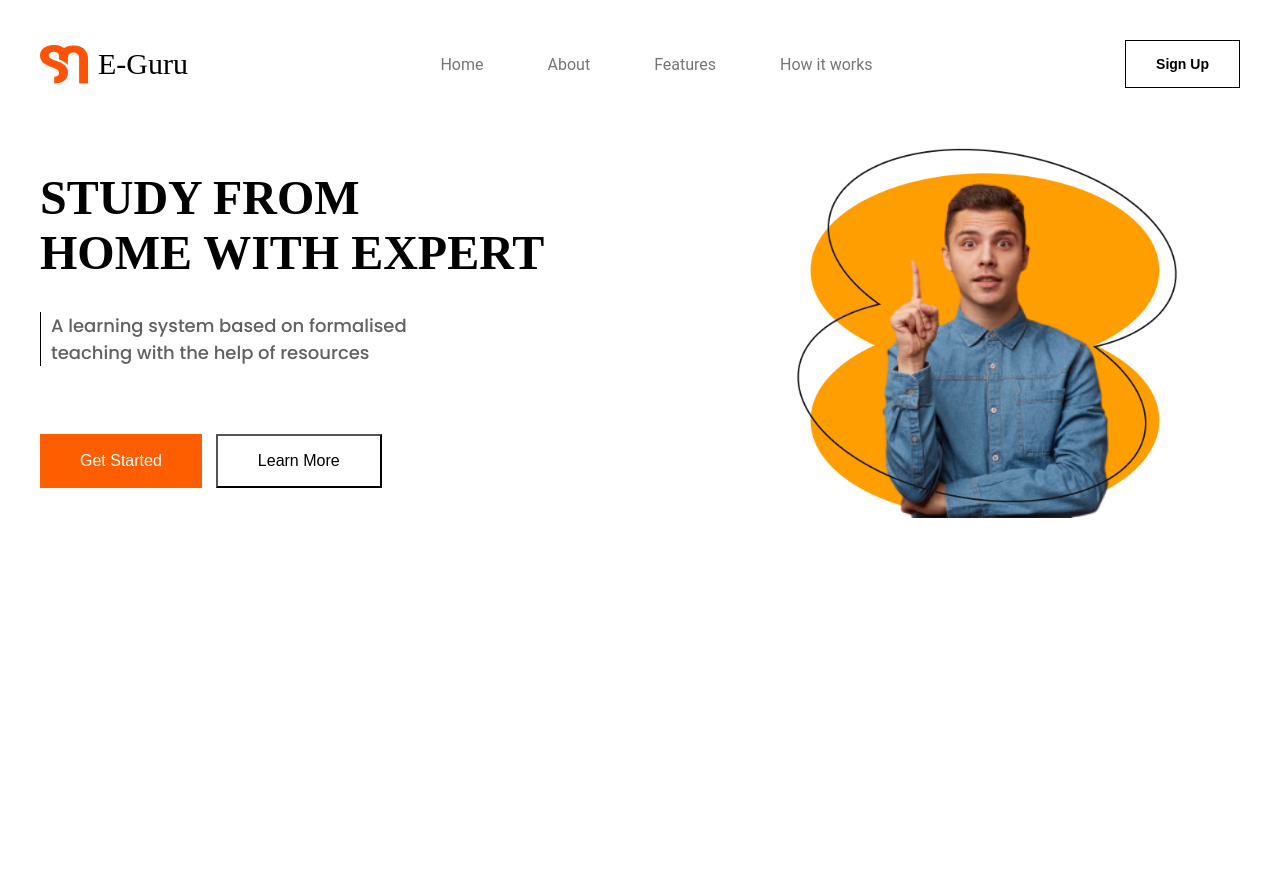
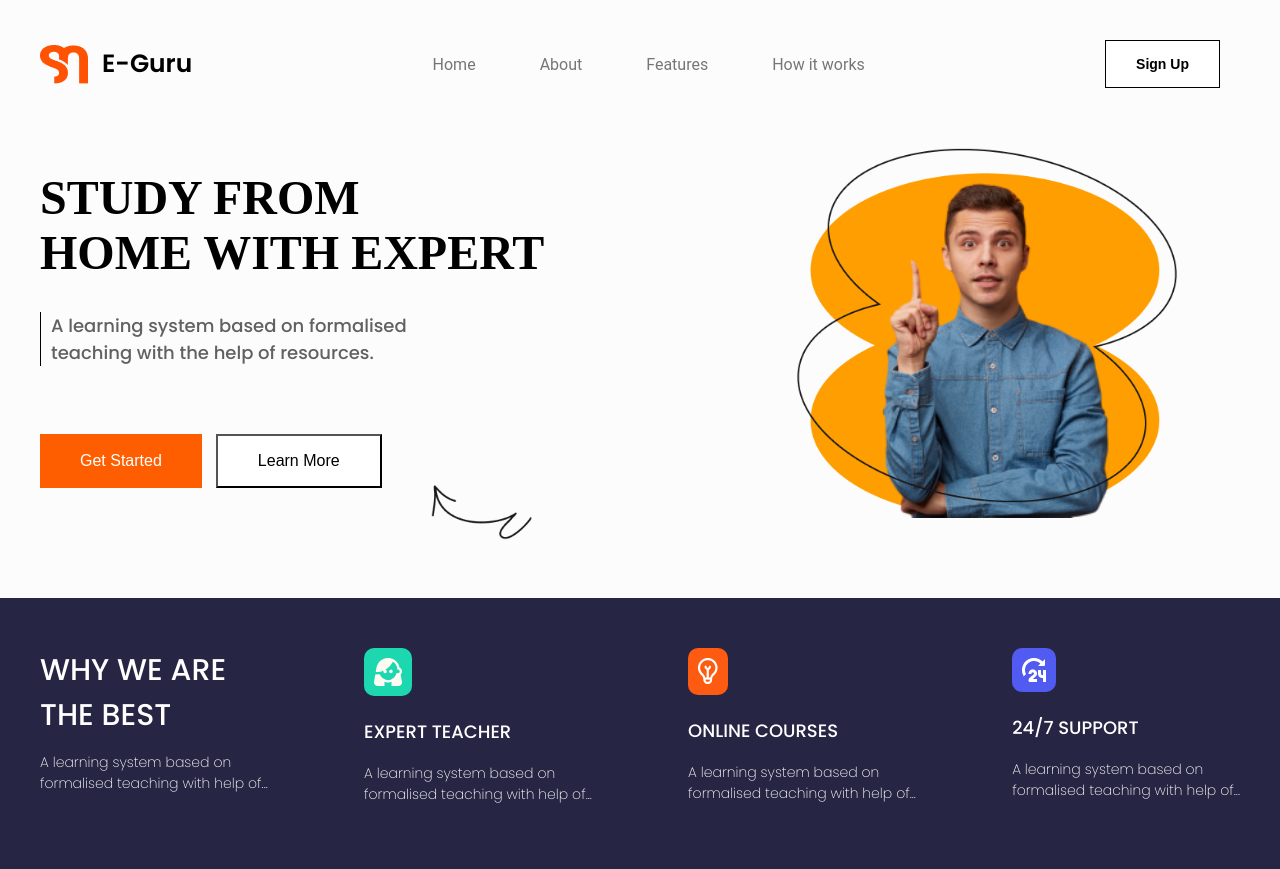
Before and after one commit to gur1996/MileStone, a plain HTML site: page Project_1/Index.html in a window 1280 px wide. Before the commit the page ends 800 px from the top, so only its background shows below. Drawn offline with Linux system fonts and the light colour scheme.

Commit message:
E-Guru - Point section added

```diff
--- a/Project_1/Index.html
+++ b/Project_1/Index.html
@@ -34,7 +34,7 @@
         <div class="para">
           <p>
             A learning system based on formalised <br />teaching with the help
-            of resources
+            of resources.
           </p>
         </div>
       </div>
@@ -47,8 +47,44 @@
       </div>
     </div>
     <div class="banbtn">
+
       <button class="banbtn1">Get Started</button>
       <button class="banbtn2">Learn More</button>
+      <img class="arrowicon" src="./Assets/curve-arrow.png" alt="">
+    </div>
+
+    <!-- Point area start -->
+
+    <div class="pointareamain">
+      <div class="pointarea">
+        <div class="pointcontent">
+          <h1>WHY WE ARE <br />THE BEST</h1>
+          <p>
+            A learning system based on <br />formalised teaching with help of...
+          </p>
+        </div>
+        <div class="pointcontent">
+          <img class="icon1" src="./Assets/vector3.png" alt="" />
+          <h3>EXPERT TEACHER</h3>
+          <p>
+            A learning system based on <br />formalised teaching with help of...
+          </p>
+        </div>
+        <div class="pointcontent">
+          <img class="icon2" src="./Assets/vector2.png" alt="" />
+          <h3>ONLINE COURSES</h3>
+          <p>
+            A learning system based on <br />formalised teaching with help of...
+          </p>
+        </div>
+        <div class="pointcontent">
+          <img class="icon3" src="./Assets/vector1.png" alt="" />
+          <h3>24/7 SUPPORT</h3>
+          <p class="contentpara">
+            A learning system based on <br />formalised teaching with help of...
+          </p>
+        </div>
+      </div>
     </div>
   </body>
 </html>
--- a/Project_1/style/style.css
+++ b/Project_1/style/style.css
@@ -12,6 +12,7 @@ Css Reset
 body {
   margin: 0;
   padding: 0;
+  background-color: #fcfcfc;
 }
 
 /*================
@@ -55,11 +56,14 @@ Navigation Menu
 
 .logo {
   display: flex;
-  font-size: 30px;
-  gap: 10px;
+  font-size: 25px;
+  font-weight: 800;
+  gap: 14px;
   align-items: center;
+  font-family: poppins;
 }
 .signupbutton {
+  margin-right: 20px;
   padding: 15px 30px;
   color: black;
   font-weight: bold;
@@ -69,7 +73,6 @@ Navigation Menu
 }
 .smalldisplay {
   max-width: 500px;
-  width: 100%;
   display: flex;
   justify-content: center;
   justify-content: space-between;
@@ -116,7 +119,7 @@ Banner area
   color: #616161;
 }
 .banbtn {
- padding: 10px;
+  padding: 10px;
   max-width: 1200px;
   width: 100%;
   margin: 50px auto;
@@ -138,17 +141,16 @@ Banner area
   font-size: 16px;
 }
 .rightbancont {
-  width:100%;
- padding: 15px;
-  margin-top:50px ;
+  width: 100%;
+  padding: 15px;
+  margin-top: 50px;
   position: relative;
-
 }
 .banimg1 {
-  position:relative;
+  position: relative;
   width: 350px;
   overflow: hidden;
-  right: 0px;
+  right: -10px;
 }
 
 .banimg2 {
@@ -162,6 +164,12 @@ Banner area
   position: absolute;
   right: 63px;
 }
+.arrowicon{
+  position: absolute;
+  width: 80px;
+margin-left: -100px;
+  margin-top: 70px;
+}
 @media (min-width: 800px) {
   .banner {
     flex-direction: row;
@@ -169,15 +177,13 @@ Banner area
   .rightbancont {
     width: 50%;
     margin-top: 20px;
-
-
   }
   .leftbancont {
     width: 50%;
   }
   .leftbancont > h1 {
     font-family: futura;
-    font-size:48px;
+    font-size: 48px;
   }
   .para {
     padding: 0px 10px;
@@ -187,7 +193,7 @@ Banner area
     font-family: poppins;
   }
   .banimg1 {
-    position:absolute;
+    position: absolute;
     width: 350px;
     overflow: hidden;
     right: 80px;
@@ -198,4 +204,77 @@ Banner area
     margin: 30px auto;
     text-align: left;
   }
+  .arrowicon{
+    position: absolute;
+    width: 110px;
+    margin-left: 40px;
+    margin-top: 40px;
+
+  }
 }
+
+/*================
+Point area
+==================*/
+.pointareamain {
+  background-color: #262543;
+  margin-top: 100px;
+
+}
+.pointarea {
+   max-width: 1200px;
+  width: 100%;
+   display: flex;
+  flex-direction: column;
+  text-align: center;
+  margin: auto;
+  color: white;
+
+  padding: 50px 10px;
+}
+.pointcontent > h1,
+h3,
+p {
+  font-family: poppins;
+}
+.pointcontent > h1 {
+  margin: 0px;
+  font-size: 30px;
+  font-weight: 400;
+}
+.pointcontent > h3 {
+
+  font-size: 18px;
+  font-weight: 400;
+}
+.pointcontent > p {
+  font-size: 10px;
+  font-weight: 300;
+}
+.pointcontent >img{
+  padding: 10px;
+  border-radius: 10px;
+}
+
+.icon1{
+  background-color: #1cd7af;
+}
+.icon2{
+  background-color: #fc5b11;
+}
+.icon3{
+  background-color: #525bf1;
+}
+
+@media (min-width: 800px) {
+  .pointarea {
+    flex-direction: row;
+    text-align: left;
+    justify-content: space-between;
+  }
+
+  .pointcontent > p {
+    font-size: 14px;
+    font-weight: 300;
+  }
+}
```
